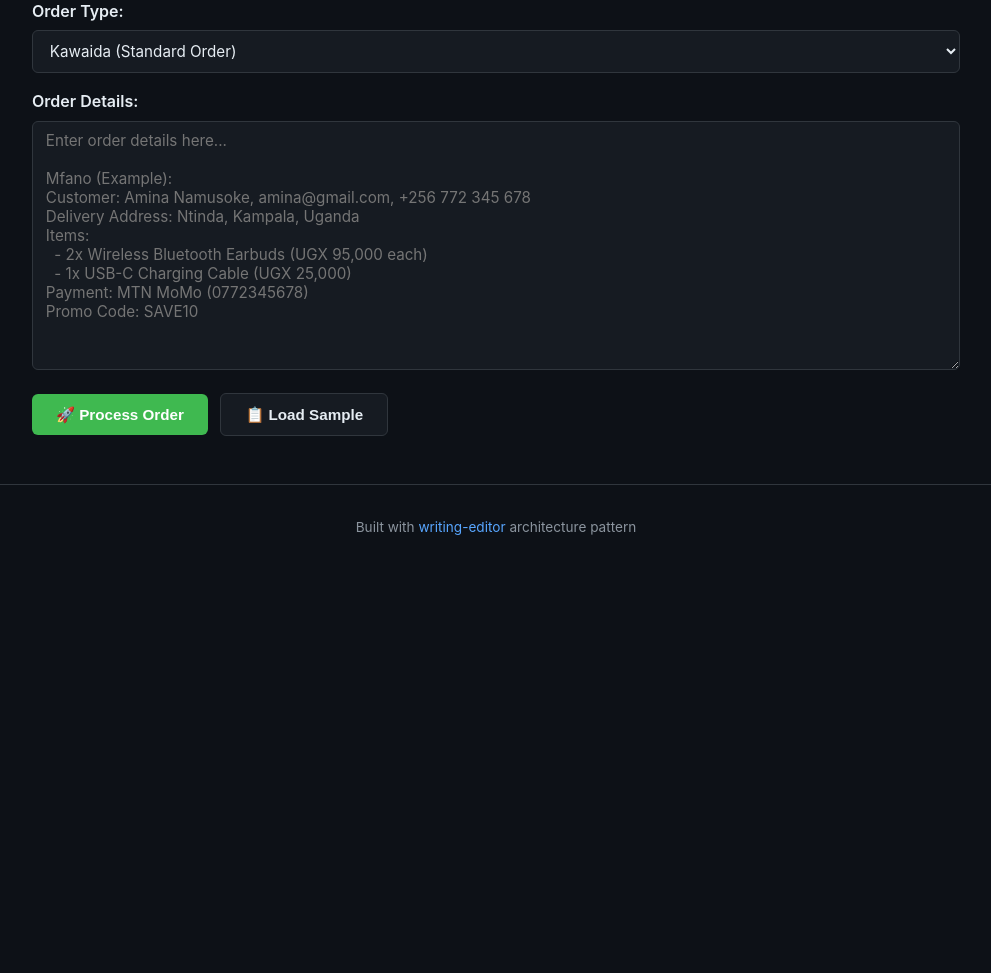
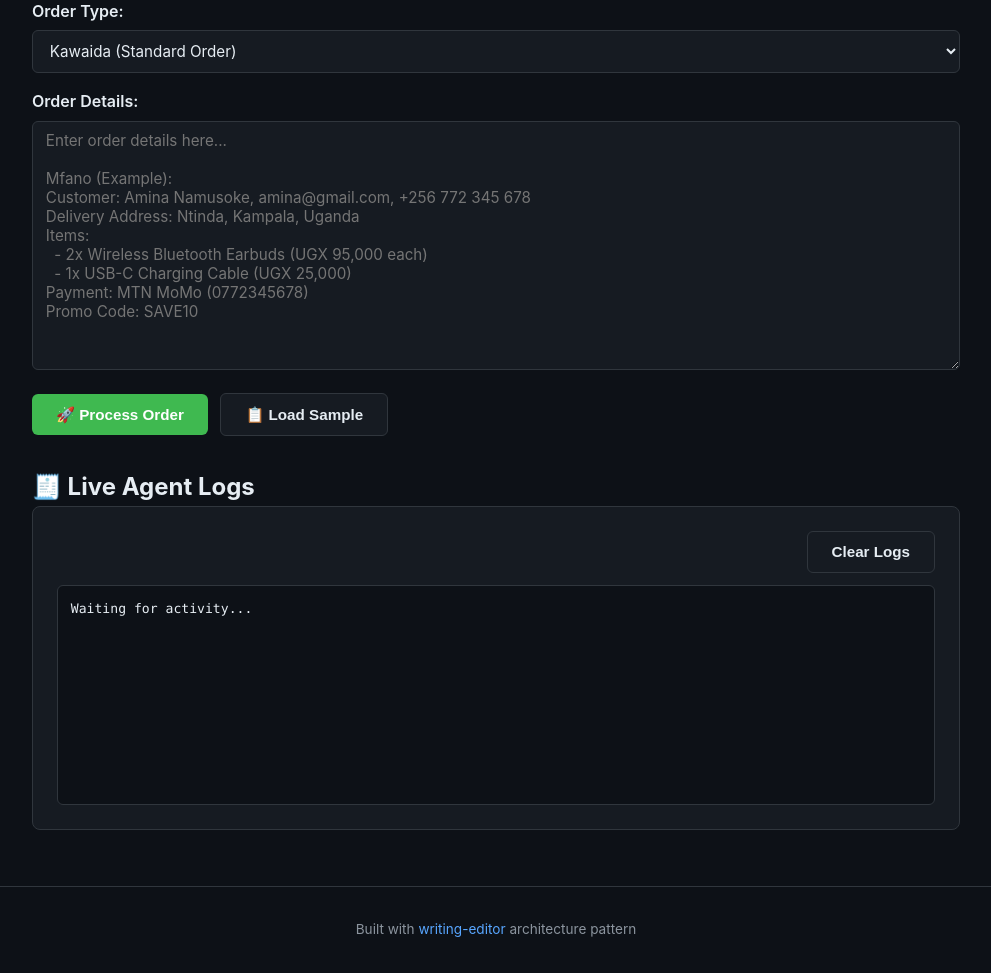
Before and after one commit to BethanyJep/copilot-cli-experiments, a Flask app: page / in a window 1280 px wide. Shown: the part 194-1167 px from the top of the page, without its empty margins (144-1135 px from the left). Before the commit the page ends 729 px from the top, so only its background shows below. Run offline with Flask 3, Linux system fonts and the light colour scheme; data that the repository does not hold is empty.

Commit message:
update logs

```diff
--- a/retail-agent/app.py
+++ b/retail-agent/app.py
@@ -3,8 +3,10 @@
 
 from __future__ import annotations
 
+from collections import deque
 import logging
 import os
+from threading import Lock
 from flask import Flask, render_template, request, jsonify
 from dotenv import load_dotenv
 
@@ -22,6 +24,53 @@
 logger = logging.getLogger(__name__)
 
 app = Flask(__name__)
+
+MAX_LOG_LINES = 500
+_LOG_BUFFER = deque(maxlen=MAX_LOG_LINES)
+_LOG_LOCK = Lock()
+_LOG_COUNTER = 0
+
+
+class InMemoryLogHandler(logging.Handler):
+    """Capture log lines in memory so the web UI can fetch them."""
+
+    def emit(self, record: logging.LogRecord) -> None:
+        global _LOG_COUNTER
+        try:
+            message = self.format(record)
+        except Exception:
+            message = record.getMessage()
+
+        with _LOG_LOCK:
+            _LOG_COUNTER += 1
+            _LOG_BUFFER.append(
+                {
+                    "id": _LOG_COUNTER,
+                    "level": record.levelname,
+                    "logger": record.name,
+                    "message": message,
+                }
+            )
+
+
+def _setup_log_capture() -> None:
+    """Attach one in-memory handler to root logger for live UI streaming."""
+    root_logger = logging.getLogger()
+    already_attached = any(
+        isinstance(handler, InMemoryLogHandler) for handler in root_logger.handlers
+    )
+    if already_attached:
+        return
+
+    memory_handler = InMemoryLogHandler()
+    memory_handler.setLevel(logging.INFO)
+    memory_handler.setFormatter(
+        logging.Formatter("%(asctime)s | %(levelname)s | %(name)s | %(message)s")
+    )
+    root_logger.addHandler(memory_handler)
+
+
+_setup_log_capture()
 
 ORDER_TYPES = {
     "standard": "Kawaida (Standard Order)",
@@ -66,6 +115,8 @@
         data = request.get_json()
         order_details = data.get("order_details", "").strip()
         order_type = data.get("order_type", "standard")
+
+        logger.info("Received order request (type=%s)", order_type)
 
         if not order_details:
             return jsonify({"error": "No order details provided"}), 400
@@ -112,6 +163,33 @@
         return jsonify({"error": str(e)}), 500
 
 
+@app.route("/logs", methods=["GET"])
+def get_logs():
+    """Return captured logs for live display in the web UI."""
+    since = request.args.get("since", default="0")
+    try:
+        since_id = int(since)
+    except ValueError:
+        since_id = 0
+
+    with _LOG_LOCK:
+        lines = [line for line in _LOG_BUFFER if line["id"] > since_id]
+        last_id = _LOG_COUNTER
+
+    return jsonify({"logs": lines, "last_id": last_id})
+
+
+@app.route("/logs/reset", methods=["POST"])
+def reset_logs():
+    """Clear captured logs so each run starts with a clean log view."""
+    global _LOG_COUNTER
+    with _LOG_LOCK:
+        _LOG_BUFFER.clear()
+        _LOG_COUNTER = 0
+    logger.info("Log buffer reset")
+    return jsonify({"status": "ok"})
+
+
 @app.route("/health")
 def health():
     """Health check endpoint."""
--- a/retail-agent/static/css/style.css
+++ b/retail-agent/static/css/style.css
@@ -171,6 +171,32 @@
     border-bottom: 1px solid var(--border);
 }
 
+/* Logs */
+.log-section {
+    margin-top: 2rem;
+}
+
+.log-toolbar {
+    display: flex;
+    justify-content: flex-end;
+    margin-bottom: 0.8rem;
+}
+
+.log-output {
+    min-height: 220px;
+    max-height: 420px;
+    overflow-y: auto;
+    background: var(--bg);
+    border: 1px solid var(--border);
+    border-radius: 6px;
+    padding: 0.8rem;
+    color: var(--text);
+    font-family: ui-monospace, SFMono-Regular, Menlo, Monaco, Consolas, 'Liberation Mono', 'Courier New', monospace;
+    font-size: 0.82rem;
+    line-height: 1.5;
+    white-space: pre-wrap;
+}
+
 /* Flags */
 .flag {
     padding: 0.6rem 0.8rem;
--- a/retail-agent/templates/index.html
+++ b/retail-agent/templates/index.html
@@ -60,6 +60,16 @@
             </div>
         </div>
     </section>
+
+    <section class="log-section">
+        <h2>🧾 Live Agent Logs</h2>
+        <div class="result-card" id="logs-card">
+            <div class="log-toolbar">
+                <button type="button" id="clear-logs-btn" class="secondary">Clear Logs</button>
+            </div>
+            <pre id="live-logs" class="log-output">Waiting for activity...</pre>
+        </div>
+    </section>
 </div>
 
 <script>
@@ -91,6 +101,52 @@
 Loyalty Points: 2,400`
 };
 
+let logCursor = 0;
+let logPoller = null;
+
+function appendLogLine(line) {
+    const output = document.getElementById('live-logs');
+    const rendered = `[${line.id}] ${line.message}`;
+    if (output.textContent === 'Waiting for activity...') {
+        output.textContent = rendered;
+    } else {
+        output.textContent += `\n${rendered}`;
+    }
+    output.scrollTop = output.scrollHeight;
+}
+
+async function pollLogs() {
+    try {
+        const resp = await fetch(`/logs?since=${logCursor}`);
+        const data = await resp.json();
+        const lines = data.logs || [];
+        lines.forEach(appendLogLine);
+        logCursor = data.last_id || logCursor;
+    } catch (_) {
+        // Keep UI responsive even if log polling fails temporarily.
+    }
+}
+
+function startLogPolling() {
+    if (logPoller) {
+        return;
+    }
+    pollLogs();
+    logPoller = setInterval(pollLogs, 1000);
+}
+
+async function resetServerLogs() {
+    await fetch('/logs/reset', { method: 'POST' });
+    logCursor = 0;
+    document.getElementById('live-logs').textContent = 'Waiting for activity...';
+}
+
+document.getElementById('clear-logs-btn').addEventListener('click', async () => {
+    await resetServerLogs();
+});
+
+startLogPolling();
+
 document.getElementById('sample-btn').addEventListener('click', () => {
     const orderType = document.getElementById('order-type').value;
     document.getElementById('order-details').value = SAMPLES[orderType] || SAMPLES.standard;
@@ -103,6 +159,8 @@
     const orderType = document.getElementById('order-type').value;
 
     if (!orderDetails) { alert('Please enter order details.'); return; }
+
+    await resetServerLogs();
 
     document.getElementById('results').style.display = 'block';
     document.getElementById('loading').style.display = 'flex';
```
Also changed, not shown: retail-agent/src/orchestrator.py (+8 -8 lines).
